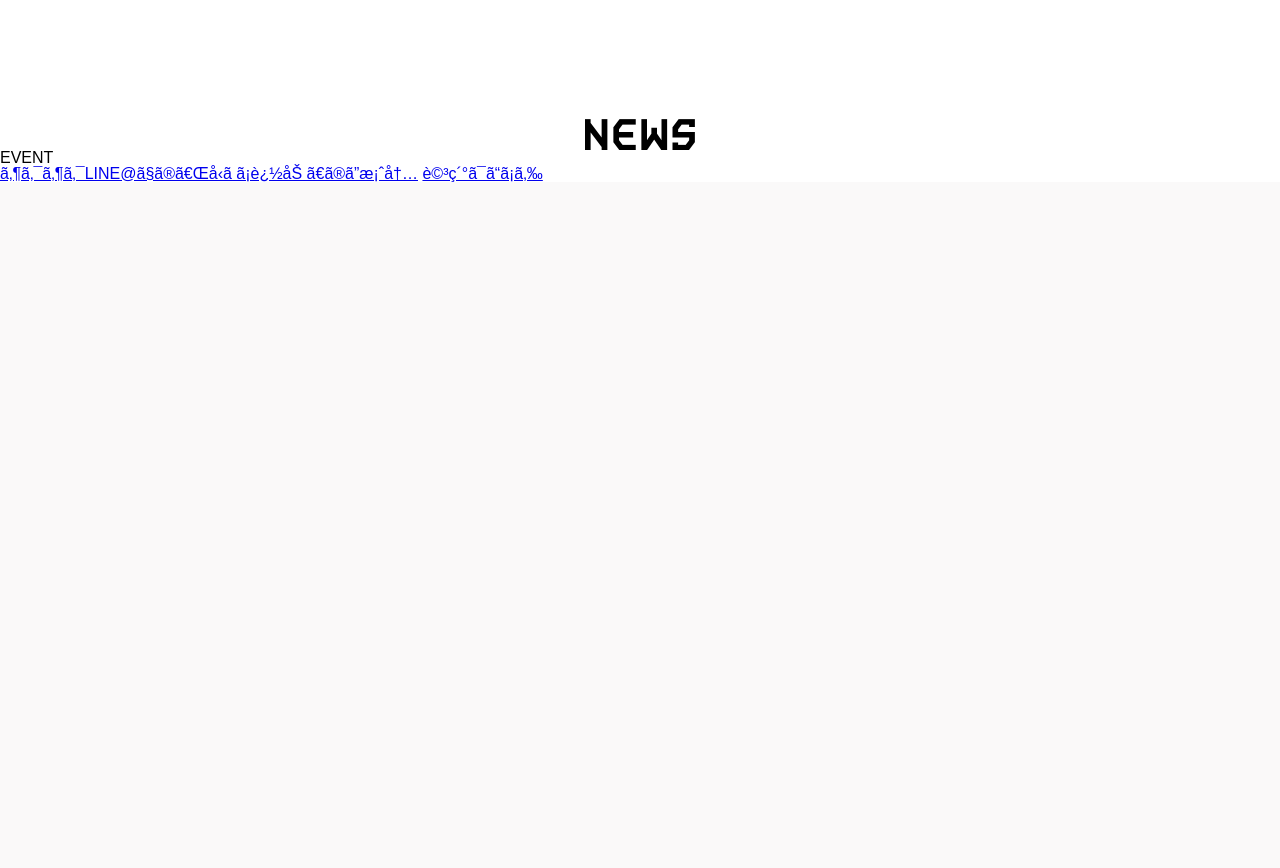
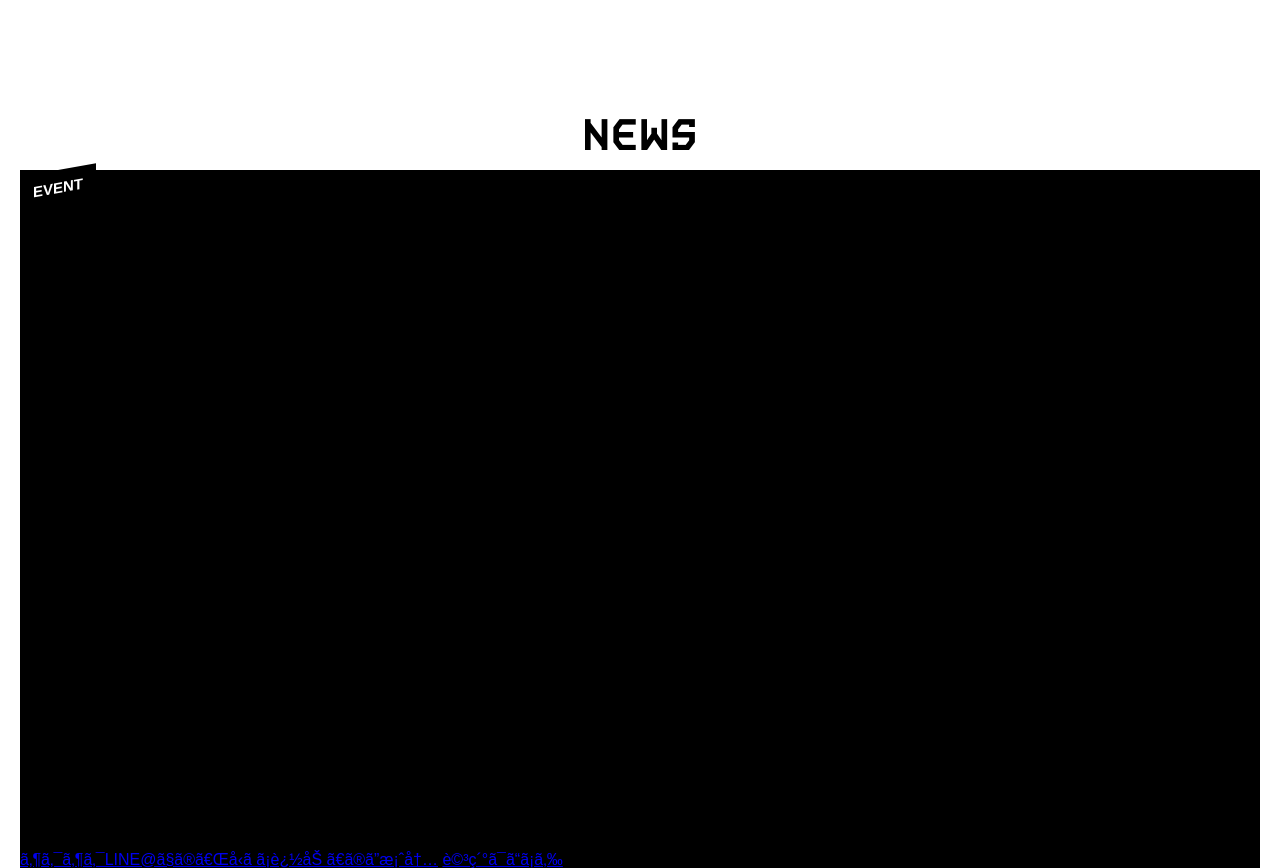
Before and after one commit to Yosuke-Nishizawa/HTML-Replication, a PHP site: page / in a window 1280 px wide. Shown: the part 869-1737 px from the top of the page. Before the commit the page ends 1051 px from the top, so only its background shows below. Run offline with PHP 8.4, Linux system fonts and the light colour scheme; some libraries are stand-ins or nearby versions.

Commit message:
news sp途中

```diff
--- a/ZAKUZAKU/css/base.css
+++ b/ZAKUZAKU/css/base.css
@@ -104,4 +104,31 @@ body {
   background: url(../img/news_ttl_sp.png) center/auto 31px no-repeat;
   height: 31px;
   text-indent: -9999px;
+  overflow: hidden;
 }
+.index_news_bgs {
+  margin: 20px 20px 0;
+}
+.index_news_bg {
+  position: relative;
+  background: #000;
+}
+.tag_news {
+  position: absolute;
+  top: 0px;
+  left: 0px;
+  background: #000;
+  color: #fff;
+  font-size: 15px;
+  font-weight: 700;
+  padding: 10px 13px;
+  transform: skew(0, -10deg);
+}
+.index_news .img_wrapper {
+  padding-top: 55%;
+}
+.index_news_bg_01 .img_news {
+  width: 100%;
+  height: 100%;
+  background: url(../img/tomozaku-1200x700.jpg) center/100% no-repeat;
+}
--- a/ZAKUZAKU/index.html
+++ b/ZAKUZAKU/index.html
@@ -40,14 +40,16 @@
     <h2 class="ttl_news">NEWS</h2>
     <div class="index_section_bg">
       <div class="index_news_bgs">
-        <div class="index_news_bg_01">
-          <p>EVENT</p>
-          <div class="img_news"></div>
+        <div class="index_news_bg index_news_bg_01">
+          <p class="tag_news">EVENT</p>
+          <div class="img_wrapper">
+            <div class="img_news"></div>
+          </div>
           <a href="#">ザクザクLINE@での「友だち追加」のご案内</a>
           <a href="#">詳細はこちら</a>
         </div>
-        <div class="index_news_bg_02"></div>
-        <div class="index_news_bg_03"></div>
+        <div class="index_news_bg index_news_bg_02"></div>
+        <div class="index_news_bg index_news_bg_03"></div>
       </div>
       <div class="arrow_left"></div>
       <div class="arrow_right"></div>
--- a/memo.txt
+++ b/memo.txt
@@ -97,6 +97,8 @@ Top実装完了。次にGO
 2020/02/20
 セクションNEW着手HTML作成途中。EVENTコンテンツから
 newsの右上の平行四辺形から
+2020/02/21
+padding-topをした子のimgのheightが0になる。position:absoluteしないとだめかも
 
 定規 alt + v
 フォント alt + f
```
Also changed, not shown: ZAKUZAKU/img/tomozaku-1200x700.jpg (added).
